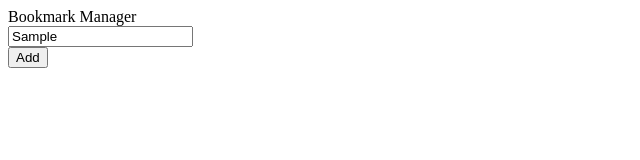
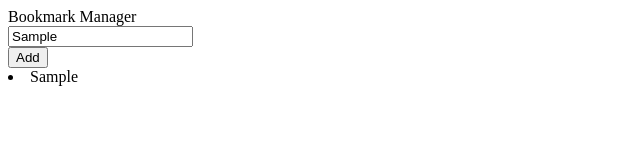
Before and after one commit to kmrober3/Bookmark-Manager, a website: page Frontend/bookmarkManager.html in a window 1280 px wide. Both pictures are taken after typing "Sample" into the empty fields and a click on the button "Add". Shown: the full height of the page, 0-640 px from the left. Drawn offline with Linux system fonts and the light colour scheme.

Commit message:
Added functionality for adding urls and listing them

```diff
--- a/Frontend/bookmarkManager.html
+++ b/Frontend/bookmarkManager.html
@@ -11,10 +11,11 @@
         <!--ToDo-->
         <header>Bookmark Manager</header>
         <form id="textBox">
-            <input name="urls" type="text">
+            <input id="userInput" name="urls" type="text">
         </form>
         <button id="add">Add</button>
         <div id="urlContent"></div>
+        <script src="bookmarkManager.js"></script>
 
     </body>
 </html>
--- a/Frontend/bookmarkManager.js
+++ b/Frontend/bookmarkManager.js
@@ -6,7 +6,16 @@ class bookmarkManager {
     }
 
     addItem(input) {
-        //ToDo
+        let listContent = document.getElementById("urlContent");
+        listContent.innerHTML = "";
+        this.urls.push(input);
+
+        this.urls.forEach(url => {
+            let value = document.createElement("li");
+            value.textContent = url;
+            listContent.append(value);
+        })
+
     }
 
 }
@@ -14,6 +23,7 @@ class bookmarkManager {
 let instance = new bookmarkManager();
 
 document.getElementById("add").addEventListener("click", (event) => {
-    let value = document.getElementById("urls").val;
+    let value = document.getElementById("userInput").value;
+    console.log(value);
     instance.addItem(value);
 })
```
Also changed, not shown: 1 other file.
